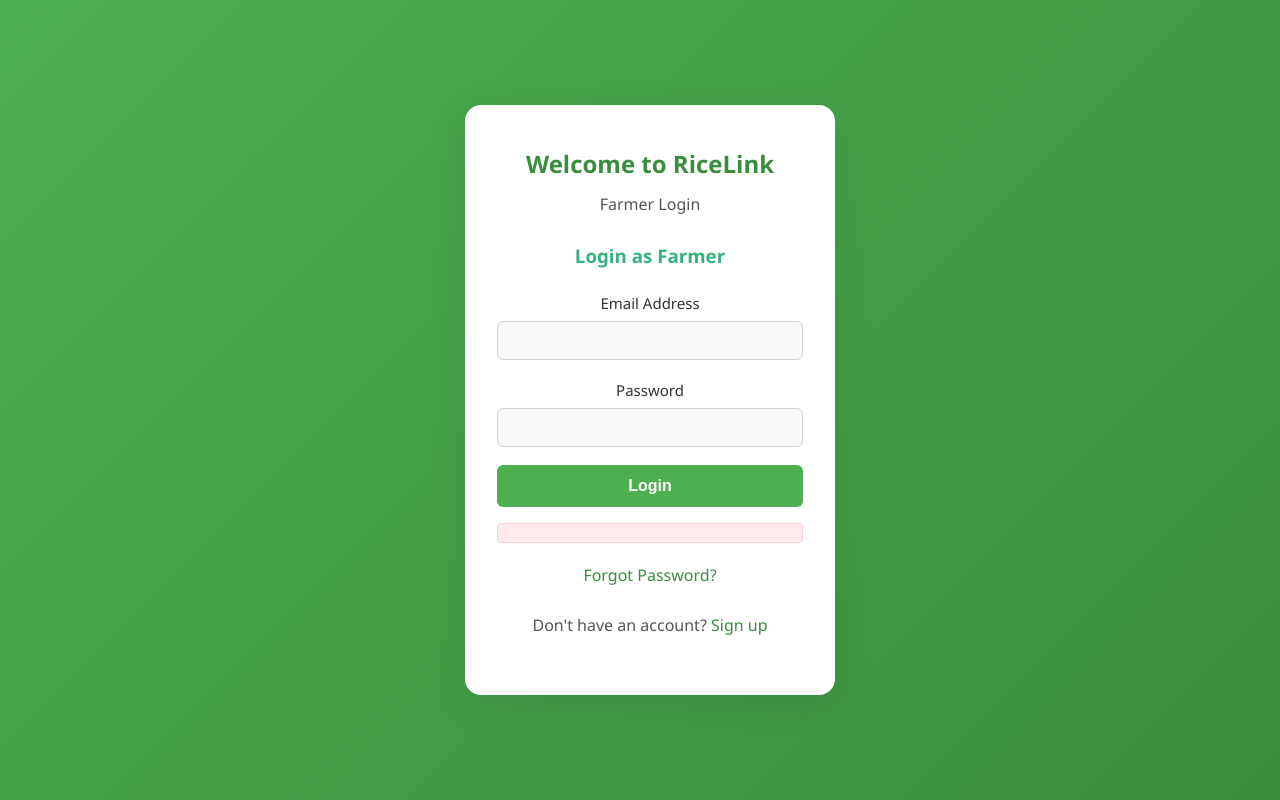
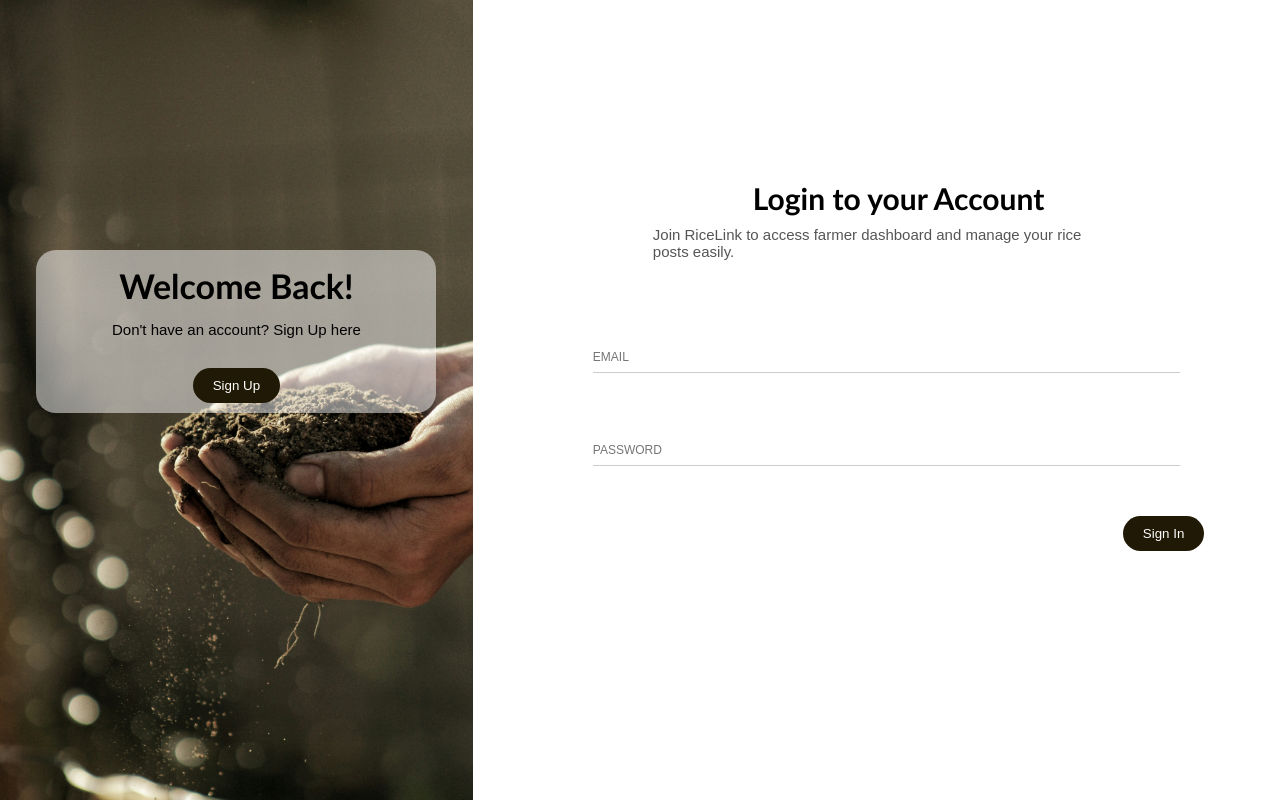
Before and after one commit to Fazlur22388/RiceLink, a PHP site: page /farmer_module/login.php in a window 1280 px wide. Run offline with PHP 8.4, Linux system fonts and the light colour scheme.

Commit message:
login page updated

```diff
--- a/farmer_module/login.php
+++ b/farmer_module/login.php
@@ -3,172 +3,11 @@ session_start();
 include('../backend/db_connect.php');
 error_reporting(0);
 
-// Capture previous values if login fails
-$errorMessage = isset($_SESSION['login_error']) ? $_SESSION['login_error'] : "";
-unset($_SESSION['login_error']);
-?>
-
-<!DOCTYPE html>
-<html lang="en">
-
-<head>
-    <meta charset="UTF-8">
-    <meta name="viewport" content="width=device-width, initial-scale=1.0">
-    <title>Buyer Login - RiceLink</title>
-    <link rel="stylesheet" href="css/style.css">
-</head>
-
-<head>
-    <meta charset="UTF-8">
-    <meta name="viewport" content="width=device-width, initial-scale=1.0">
-    <title>Buyer Login - RiceLink</title>
-    <link rel="stylesheet" href="css/style.css">
-    <style>
-        body {
-            background: linear-gradient(135deg, #4CAF50 0%, #388E3C 100%);
-            min-height: 100vh;
-            margin: 0;
-            font-family: 'Segoe UI', Arial, sans-serif;
-            display: flex;
-            align-items: center;
-            justify-content: center;
-        }
-        .auth-box {
-            background: #fff;
-            border-radius: 16px;
-            box-shadow: 0 8px 32px rgba(44, 62, 80, 0.15);
-            padding: 40px 32px 32px 32px;
-            max-width: 370px;
-            width: 100%;
-            margin: 40px 0;
-            display: flex;
-            flex-direction: column;
-            align-items: center;
-        }
-        .auth-box h2 {
-            margin-bottom: 8px;
-            color: #388E3C;
-            font-weight: 700;
-        }
-        .auth-box p {
-            margin-bottom: 24px;
-            color: #555;
-        }
-        .login-form {
-            width: 100%;
-        }
-        .form-group {
-            margin-bottom: 18px;
-        }
-        .form-group label {
-            display: block;
-            margin-bottom: 6px;
-            color: #333;
-            font-size: 15px;
-        }
-        .form-group input {
-            width: 100%;
-            padding: 10px 12px;
-            border: 1px solid #cfd8dc;
-            border-radius: 6px;
-            font-size: 15px;
-            background: #f9f9f9;
-            transition: border 0.2s;
-        }
-        .form-group input:focus {
-            border-color: #4CAF50;
-            outline: none;
-            background: #fff;
-        }
-        .btn {
-            width: 100%;
-            padding: 12px 0;
-            background: #4CAF50;
-            color: #fff;
-            border: none;
-            border-radius: 6px;
-            font-size: 16px;
-            font-weight: 600;
-            cursor: pointer;
-            transition: background 0.2s;
-        }
-        .btn:hover {
-            background: #388E3C;
-        }
-        .error-msg {
-            color: #d32f2f;
-            background: #ffebee;
-            border: 1px solid #ffcdd2;
-            border-radius: 4px;
-            padding: 8px 12px;
-            margin: 16px 0 0 0;
-            font-size: 14px;
-            text-align: center;
-            min-height: 20px;
-        }
-        a {
-            color: #388E3C;
-            text-decoration: none;
-            transition: color 0.2s;
-        }
-        a:hover {
-            color: #2e7031;
-            text-decoration: underline;
-        }
-        @media (max-width: 480px) {
-            .auth-box {
-                padding: 24px 8px 16px 8px;
-                max-width: 98vw;
-            }
-        }
-    </style>
-</head>
-
-<body>
-    <!-- Google Translate element (e.g., in your navbar or header) -->
-<div id="google_translate_element" style="float:right; margin: 10px;"></div>
-
-    <div class="auth-box">
-        <h2>Welcome to RiceLink</h2>
-        <p>Farmer Login</p>
-
-        <form action="login.php" method="POST" class="login-form" id="loginForm">
-            <h3 style="color: var(--primary-color, #388E3C); text-align: center; margin-bottom: 20px;">
-                Login as Farmer
-            </h3>
-
-            <input type="hidden" name="role" value="farmer">
-
-            <div class="form-group">
-                <label for="email">Email Address</label>
-                <input type="email" id="email" name="email" value="<?php echo isset($_SESSION['entered_email']) ?
-                                                                    $_SESSION['entered_email'] : ''; ?>" required>
-            </div>
-
-            <div class="form-group">
-                <label for="password">Password</label>
-                <input type="password" id="password" name="password" required>
-            </div>
-
-            <button type="submit" name="log" class="btn btn-full">Login</button>
-
-            <div class="error-msg">
-                <?php echo $errorMessage; ?>
-            </div>
-
-            <p style="margin-top: 20px;"><a href="forgotpass.php">Forgot Password?</a></p>
-            <p style="margin-top: 10px;">Don't have an account? <a href="register_farmer.php">Sign up</a></p>
-        </form>
-    </div>
-
-    <?php
-    // Login Processing
-    if (isset($_POST["log"])) {
-        $_SESSION['entered_email'] = trim($_POST["email"]);
+// Handle form submission
+if ($_SERVER["REQUEST_METHOD"] == "POST" && isset($_POST["log"])) {
     $email = trim($_POST["email"]);
     $password = trim($_POST["password"]);
 
-        // Query the farmers table
     $stmt = $conn->prepare("SELECT id, email, password FROM farmers WHERE email = ?");
     $stmt->bind_param("s", $email);
     $stmt->execute();
@@ -176,51 +15,191 @@ unset($_SESSION['login_error']);
     $row = $result->fetch_assoc();
     $stmt->close();
 
-        // Check if user exists
     if ($row) {
         $storedPassword = $row['password'];
-
-            // Check if password is hashed
         if (password_verify($password, $storedPassword) || $password === $storedPassword) {
             $_SESSION['farmer_id'] = $row['id'];
             $_SESSION['role'] = 'farmer';
-                ?>
-                <script>
-                    window.location.href = "farmer_dashboard.php";
-                </script>
-                <?php
+            header("Location: farmer_dashboard.php");
             exit();
         } else {
             $_SESSION['login_error'] = "Incorrect password.";
-                ?>
-                <script>
-                    window.location.href = "./login.php";
-                </script>
-                <?php
-                exit();
         }
     } else {
         $_SESSION['login_error'] = "User not found.";
-            ?>
-            <script>
-                window.location.href = "./login.php";
-            </script>
-            <?php
+    }
+
+    // Redirect back to login with error
+    header("Location: login.php");
     exit();
 }
+?>
+
+<!DOCTYPE html>
+<html lang="en">
+<head>
+  <meta charset="UTF-8" />
+  <meta name="viewport" content="width=device-width, initial-scale=1.0"/>
+  <title>Farmer Login | RiceLink</title>
+  <style>
+    * {
+      box-sizing: border-box;
+      margin: 0;
+      padding: 0;
     }
-    ?>
-<script type="text/javascript">
-  function googleTranslateElementInit() {
-    new google.translate.TranslateElement({
-      pageLanguage: 'en',
-      includedLanguages: 'en,si,ta',
-      layout: google.translate.TranslateElement.InlineLayout.SIMPLE
-    }, 'google_translate_element');
+
+    body {
+      height: 100vh;
+      overflow-y: hidden;
+      font-family: Arial, sans-serif;
     }
+
+    .container {
+      display: flex;
+      width: 100%;
+    }
+
+    .left-end {
+      width: 40%;
+      background: url(images/8.jpg) no-repeat;
+      background-size: cover;
+      min-height: 100vh;
+    }
+
+    .content {
+      background-color: rgba(255, 255, 255, 0.5);
+      border-radius: 20px;
+      width: 400px;
+      margin: 250px auto;
+      text-align: center;
+    }
+
+    .content h1 {
+      padding-top: 15px;
+      font-size: 34px;
+      padding-bottom: 15px;
+      font-family: "Trebuchet MS", "Lucida Sans Unicode", "Lucida Grande",
+        "Lucida Sans", Arial, sans-serif;
+    }
+
+    .content p {
+      font-size: 15px;
+    }
+
+    .btn-signup {
+      margin-top: 30px;
+      padding: 10px 20px;
+      border-radius: 25px;
+      background-color: #201905;
+      border: none;
+      color: white;
+      margin-bottom: 10px;
+      cursor: pointer;
+    }
+
+    .btn-signup:hover {
+      background-color: #58450f;
+    }
+
+    input {
+      width: 100%;
+      border: none;
+      border-bottom: 1px solid #ccc;
+      padding: 50px 0 8px;
+      font-size: 12px;
+      text-transform: uppercase;
+      outline: none;
+    }
+
+    .right-end {
+      width: 100%;
+    }
+
+    .right-end h1 {
+      margin: 180px auto 10px 280px;
+      font-size: 30px;
+      font-family: "Trebuchet MS", "Lucida Sans Unicode", "Lucida Grande",
+        "Lucida Sans", Arial, sans-serif;
+    }
+
+    .subheading {
+      font-size: 15px;
+      color: #555;
+      margin: auto 180px 40px;
+    }
+
+    .signin-container {
+      margin-left: 120px;
+      margin-right: 100px;
+    }
+
+    .btn-signin {
+      margin-top: 50px;
+      padding: 10px 20px;
+      border-radius: 25px;
+      background-color: #201905;
+      border: none;
+      color: white;
+      margin-left: 650px;
+      cursor: pointer;
+    }
+
+    .btn-signin:hover {
+      background-color: #58450f;
+    }
+
+    .box {
+      margin-top: 20px;
+    }
+
+    .error-message {
+      text-align: center;
+      color: red;
+      font-size: 14px;
+      margin-top: 10px;
+    }
+  </style>
+</head>
+
+<body>
+<div class="container">
+  <div class="left-end">
+    <div class="content">
+      <h1>Welcome Back!</h1>
+      <p>Don't have an account? Sign Up here</p>
+      <button class="btn-signup" onclick="window.location.href='register_farmer.php';">
+        Sign Up
+      </button>
+    </div>
+  </div>
+
+  <form id="signinForm" method="POST" enctype="multipart/form-data">
+    <div class="right-end">
+      <h1>Login to your Account</h1>
+      <p class="subheading">
+        Join RiceLink to access farmer dashboard and manage your rice posts easily.
+      </p>
+    </div>
+
+    <div class="signin-container">
+      <div class="box">
+        <input type="email" name="email" placeholder="Email" required />
+      </div>
+
+      <div class="box">
+        <input type="password" name="password" placeholder="Password" required />
+      </div>
+    </div>
+
+    <button class="btn-signin" type="submit" name="log">Sign In</button>
+  </form>
+</div>
+
+<?php if (isset($_SESSION['login_error'])): ?>
+<script>
+  alert("<?php echo $_SESSION['login_error']; ?>");
 </script>
-<script type="text/javascript"
-  src="//translate.google.com/translate_a/element.js?cb=googleTranslateElementInit">
-</script>
+<?php unset($_SESSION['login_error']); endif; ?>
+
 </body>
 </html>
```
Lines whose indentation alone changed are shown as unchanged.
